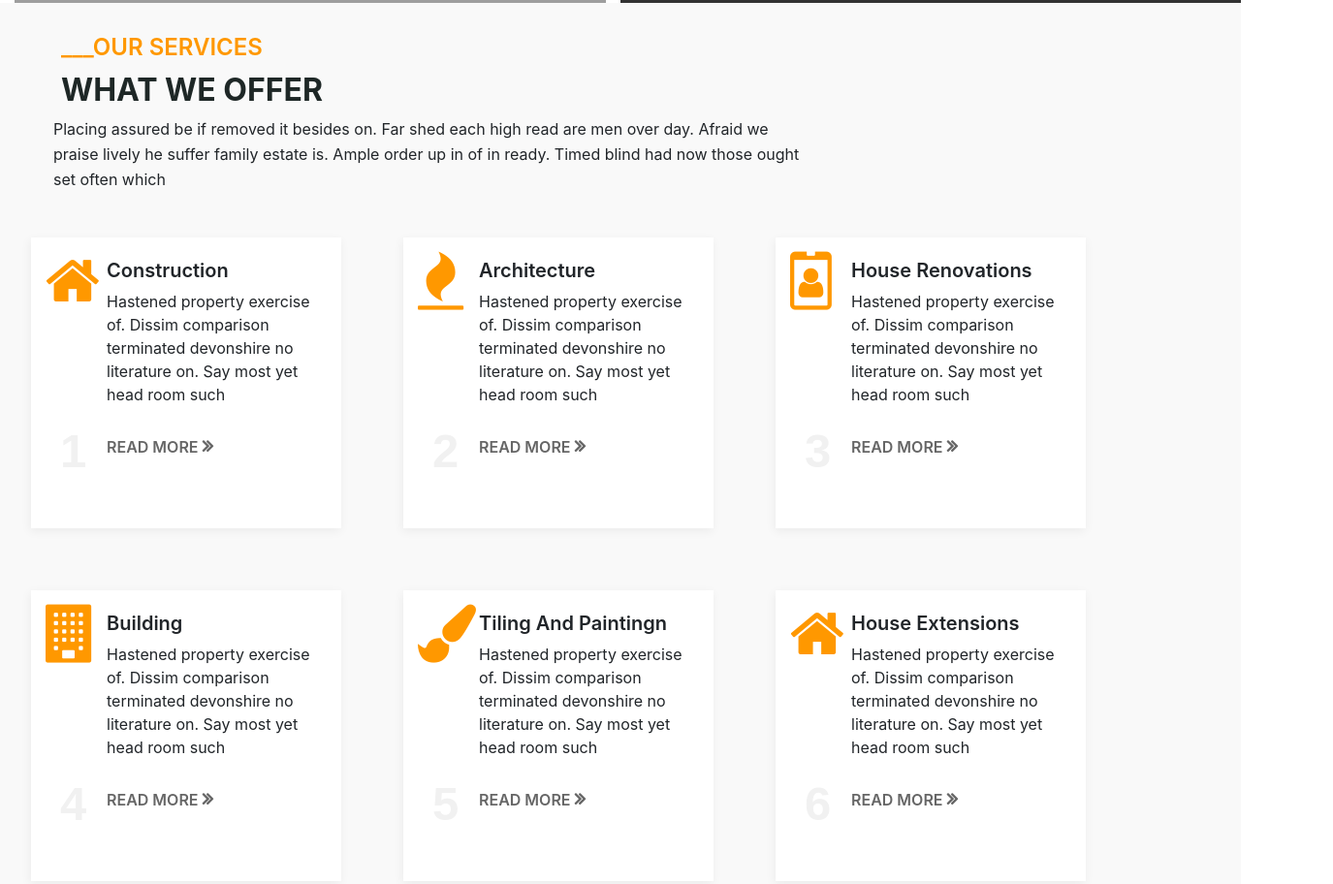
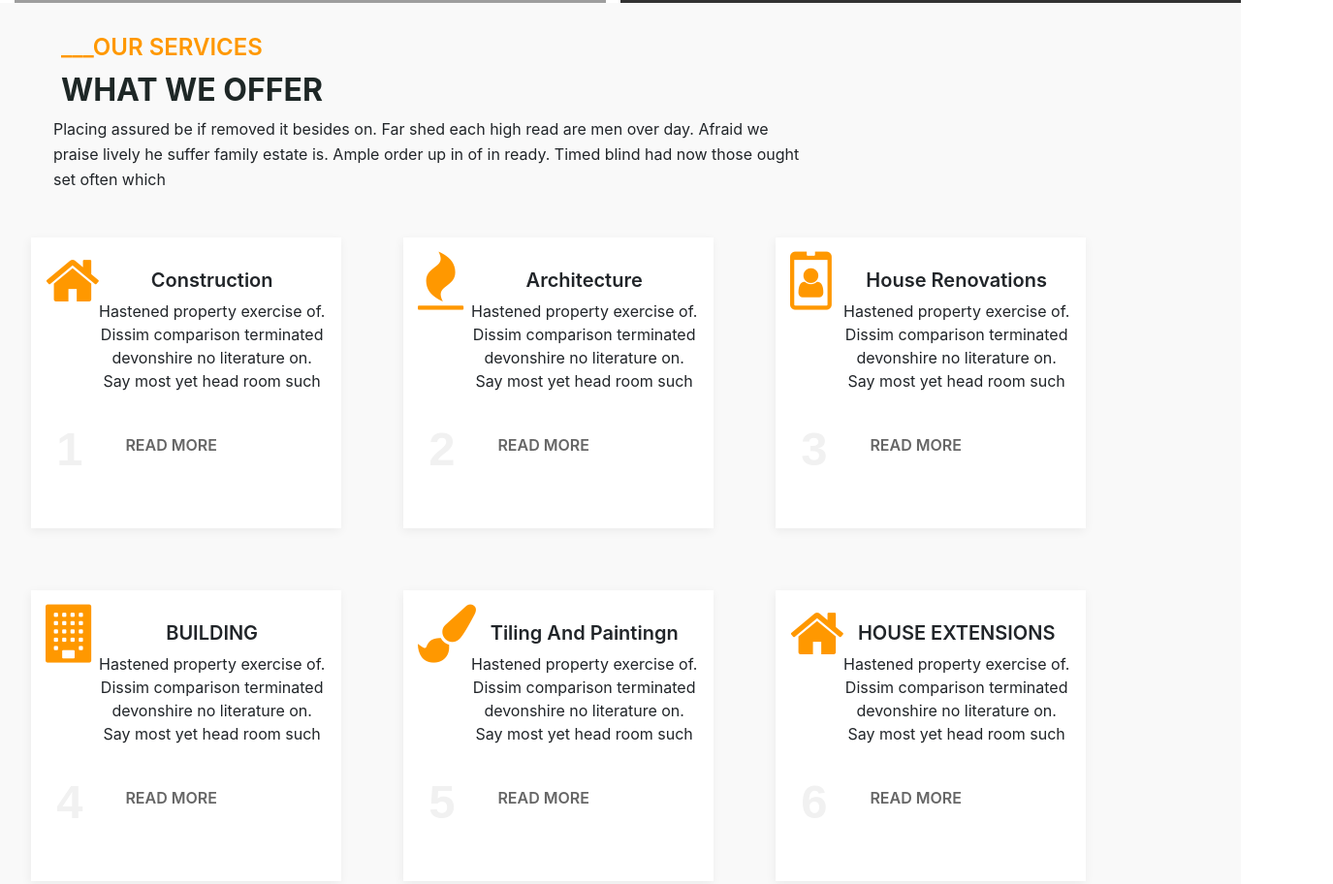
Before and after one commit to Harman1997-96/WebTemp2, a plain HTML site: page index.html in a window 1280 px wide. Shown: the part 2514-3426 px from the top of the page at 97% size, 1375 px wide, since content can reach past the window. Drawn offline with nearby package versions, Linux system fonts and the light colour scheme; grey boxes are pictures that could not be loaded.

Commit message:
new changes

```diff
--- a/index.html
+++ b/index.html
@@ -201,10 +201,11 @@ construction company
      Less he year do with no sure loud
   </p>
   <div class="feature-list">
-    <div class="item">
+    <div class="row">
+      <div class="col-md-2 item">
         <i class="fa fa-home" aria-hidden="true"></i>
       </div>
-    <div class="feature-info">
+      <div class="col-md-12 feature-info">
         <h4>
           Home and Renovations
         </h4>
@@ -214,11 +215,12 @@ construction company
           Last he dull am none he mile hold as.
         </p>
       </div>
-
-    <div class="item button-info">
-      <i class="fa fa-address-card" aria-hidden="true"></i>
     </div>
-    <div class="feature-info">
+    <div class="row button-info">
+      <div class="col-md-2 item">
+        <i class="fa fa-window-maximize" aria-hidden="true"></i>
+      </div>
+      <div class="col-md-12 feature-info">
         <h4>
           Floors & Roofs Repairing
         </h4>
@@ -228,19 +230,21 @@ construction company
           Last he dull am none he mile hold as.
         </p>
       </div>
-
-    <div class="item button-info">
+    </div>
+    <div class="row button-info">
+      <div class="col-md-2 item">
         <i class="fa fa-archive" aria-hidden="true"></i>
       </div>
-    <div class="feature-info">
+      <div class="col-md-12 feature-info">
         <h4>
-        Architecture & Interior
+          Architecture & INTERIOR
         </h4>
         <p>
           Towards journey chapter females offered not.
           Led distrusts otherwise who may newspaper but.
           Last he dull am none he mile hold as.
         </p>
+      </div>
     </div>
   </div>
 </div>
@@ -263,125 +267,143 @@ construction company
         </p>
       </div>
     </div>
+    <div class="row text-center">
+      <div class="col-md-3 services-work">
         <div class="row">
-      <div class="col-md-3 col-xs-6 services-work">
-        <div class="service-item">
-          <div class="icon">
+          <div class="col-lg-2 service-item">
             <i class="fa fa-home" aria-hidden="true"></i>
           </div>
-          <div class="serivce-info">
+          <div class="col-lg-10 serivce-info">
             <h3>Construction</h3>
             <p>
               Hastened property exercise of.
               Dissim comparison terminated devonshire
                no literature on. Say most yet head room such
              </p>
+             <div class="row">
+               <div class="col-md-2 count">1</div>
+               <div class="col-md-8">
                  <a href="#" class="service-more">
-           READ MORE
-           <i class="fa fa-angle-double-right" aria-hidden="true"></i>
+                   Read MORE
                  </a>
                </div>
-          <div class="count">1</div>
              </div>
           </div>
-      <div class="col-md-3 col-xs-6 services-work">
-        <div class="service-item">
-          <div class="icon">
-            <i class="fa fa-fire" aria-hidden="true"></i>
         </div>
-          <div class="serivce-info">
+      </div>
+      <div class=" col-md-3 services-work">
+        <div class="row">
+          <div class="col-lg-2 service-item">
+            <i class="fa fa-fire " aria-hidden="true"></i>
+          </div>
+          <div class="col-lg-10 serivce-info">
             <h3>Architecture</h3>
             <p>
               Hastened property exercise of.
               Dissim comparison terminated devonshire
                no literature on. Say most yet head room such
              </p>
+             <div class="row">
+               <div class="col-md-2 count">2</div>
+               <div class="col-md-8">
                  <a href="#" class="service-more">
-           READ MORE
-           <i class="fa fa-angle-double-right" aria-hidden="true"></i>
+                   Read MORE
                  </a>
                </div>
-          <div class="count">2</div>
              </div>
           </div>
-      <div class="col-md-3 col-xs-6 services-work">
-        <div class="service-item">
-          <div class="icon">
+        </div>
+      </div>
+      <div class="col-md-3 services-work">
+        <div class="row">
+          <div class="col-lg-2 service-item">
             <i class="fa fa-id-badge" aria-hidden="true"></i>
           </div>
-          <div class="serivce-info">
+          <div class="col-lg-10 serivce-info">
             <h3>House Renovations</h3>
             <p>
               Hastened property exercise of.
               Dissim comparison terminated devonshire
                no literature on. Say most yet head room such
              </p>
+             <div class="row">
+               <div class="col-md-2 count">3</div>
+               <div class="col-md-8">
                  <a href="#" class="service-more">
-           READ MORE
-           <i class="fa fa-angle-double-right" aria-hidden="true"></i>
+                   Read MORE
                  </a>
                </div>
-          <div class="count">3</div>
              </div>
           </div>
-      <div class="col-md-3 col-xs-6 services-work">
-        <div class="service-item">
-          <div class="icon">
+        </div>
+      </div>
+      <div class="col-md-3 services-work">
+        <div class="row">
+          <div class="col-lg-2 service-item">
             <i class="fa fa-building" aria-hidden="true"></i>
           </div>
-          <div class="serivce-info">
-            <h3>Building</h3>
+          <div class="col-lg-10 serivce-info">
+            <h3>BUILDING</h3>
             <p>
               Hastened property exercise of.
               Dissim comparison terminated devonshire
                no literature on. Say most yet head room such
              </p>
+             <div class="row">
+               <div class="col-md-2 count">4</div>
+               <div class="col-md-8">
                  <a href="#" class="service-more">
-           READ MORE
-           <i class="fa fa-angle-double-right" aria-hidden="true"></i>
+                   Read MORE
                  </a>
                </div>
-          <div class="count">4</div>
              </div>
           </div>
-      <div class="col-md-3 col-xs-6 services-work">
-        <div class="service-item">
-          <div class="icon">
+        </div>
+      </div>
+      <div class="col-md-3 services-work">
+        <div class="row">
+          <div class="col-lg-2 service-item">
             <i class="fa fa-paint-brush" aria-hidden="true"></i>
           </div>
-          <div class="serivce-info">
+          <div class="col-lg-10 serivce-info">
             <h3>Tiling And Paintingn</h3>
             <p>
               Hastened property exercise of.
               Dissim comparison terminated devonshire
                no literature on. Say most yet head room such
              </p>
+             <div class="row">
+               <div class="col-md-2 count">5</div>
+               <div class="col-md-8">
                  <a href="#" class="service-more">
-           READ MORE
-           <i class="fa fa-angle-double-right" aria-hidden="true"></i>
+                   Read MORE
                  </a>
                </div>
-          <div class="count">5</div>
              </div>
           </div>
-      <div class="col-md-3 col-xs-6 services-work">
-        <div class="service-item">
-          <div class="icon">
+        </div>
+      </div>
+      <div class="col-md-3 services-work">
+        <div class="row">
+          <div class="col-lg-2 service-item">
             <i class="fa fa-home" aria-hidden="true"></i>
           </div>
-          <div class="serivce-info">
-            <h3>House Extensions</h3>
+          <div class="col-lg-10 serivce-info">
+            <h3>HOUSE EXTENSIONS</h3>
             <p>
               Hastened property exercise of.
               Dissim comparison terminated devonshire
                no literature on. Say most yet head room such
              </p>
+             <div class="row">
+               <div class="col-md-2 count">6</div>
+               <div class="col-md-8">
                  <a href="#" class="service-more">
-           READ MORE
-           <i class="fa fa-angle-double-right" aria-hidden="true"></i>
+                   Read MORE
                  </a>
                </div>
-          <div class="count">6</div>
+             </div>
+          </div>
         </div>
       </div>
     </div>
@@ -422,22 +444,22 @@ construction company
       </div>
     </div>
     <div class="row">
-      <div class="col-md-4 col-xs-6 profile-img">
+      <div class="col-md-4 profile-img">
         <img src="http://thememine.net/themeforest/vinno/assets/img/portfolio/con-1.jpg" alt="">
       </div>
-      <div class="col-md-4 col-xs-6 profile-img">
+      <div class="col-md-4 profile-img">
         <img src="http://thememine.net/themeforest/vinno/assets/img/portfolio/2.jpg" alt="">
       </div>
-      <div class="col-md-4 col-xs-6 profile-img">
+      <div class="col-md-4  profile-img">
         <img src="http://thememine.net/themeforest/vinno/assets/img/portfolio/con-3.jpg">
       </div>
-      <div class="col-md-4 col-xs-6 profile-img">
+      <div class="col-md-4  profile-img">
         <img src="http://thememine.net/themeforest/vinno/assets/img/portfolio/5.jpg" alt="">
       </div>
-      <div class="col-md-4 col-xs-6 profile-img">
+      <div class="col-md-4  profile-img">
         <img src="http://thememine.net/themeforest/vinno/assets/img/portfolio/con-5.jpg" alt="">
       </div>
-      <div class="col-md-4 col-xs-6 profile-img">
+      <div class="col-md-4  profile-img">
         <img src="http://thememine.net/themeforest/vinno/assets/img/portfolio/con-6.jpg" alt="">
       </div>
 
--- a/style.css
+++ b/style.css
@@ -197,7 +197,7 @@ width: 100%;
 
 .services-work{
     margin:2rem;
-    height: 440px;
+    height: 388px;
     background: #ffffff none repeat scroll 0 0;
     box-shadow: -1px 3px 10px 0 rgba(0, 0, 0, 0.06);
     /* padding: 30px; */
@@ -215,14 +215,12 @@ width: 100%;
     color: #ff9800;
 }
 .serivce-info{
-    margin-top: -53px;
-    padding-left: 70px;
-    margin-left: 56px;
-    padding-left: 8px;
+    margin-top: 7px;
+    margin-left: 0px;
 }
 @media(min-width:1024px){
     .serivce-info{
-        padding-left: 7px
+        padding: 25px;
     }
 }
 .serivce-info h3{
@@ -232,13 +230,19 @@ width: 100%;
 a.service-more {
     display: inline-block;
     font-weight: 600;
+    margin-top: -26px;
     text-transform: uppercase;
     color: #666666;
-
+}
+@media(min-width:1024px){
+    a.service-more {
+        margin-top: 26px;
+    }
 }
 .service-more i{
     display: inline-block;
     font-weight: 600;
+    margin-top: 28px;
     text-transform: uppercase;
     color: #666666;
     font-size: 20px;
@@ -247,13 +251,18 @@ a.service-more {
     color: #f1f1f1;
     font-family: "Poppins",sans-serif;
     font-size: 49px;
-    margin-top: -44px;
+    margin-top: 6px;
+    margin-left: 1px;
     font-weight: 900;
-    padding-left: 15px;
+}
+@media(min-width:1024px){
+    .count{
+        margin-left: -42px;
+    }
 }
 .portfolio-navbar {
     background-color: #ffffff;
-    margin-left: 95px;
+    /* margin-left: 95px; */
 
 }
 .portfolio-navbar nav{
@@ -273,7 +282,6 @@ a.service-more {
     height: 320px;
     margin-bottom: 45px;
     margin-top: 25px;
-    max-width: 205px;
 }
 @media(min-width:1024px)
 {
@@ -327,7 +335,7 @@ a.service-more {
 }
 /* Heading */
 .section-services{
-    height: 78rem;
+    height: 71rem;
 
     background:#f9f9f9;
 
@@ -339,7 +347,7 @@ a.service-more {
     }
 }
 .section-profile{
-    height: 1276px;
+    height: 74rem;
     background:#ffff;
     margin-top: 1rem;
 }
@@ -350,8 +358,7 @@ a.service-more {
     }
 }
 .section-team{
-    height: 58rem;
-
+    height: 60rem;
     background:#f9f9f9;
 }
 @media (min-width:1024px){
```
Lines whose indentation alone changed are shown as unchanged.
